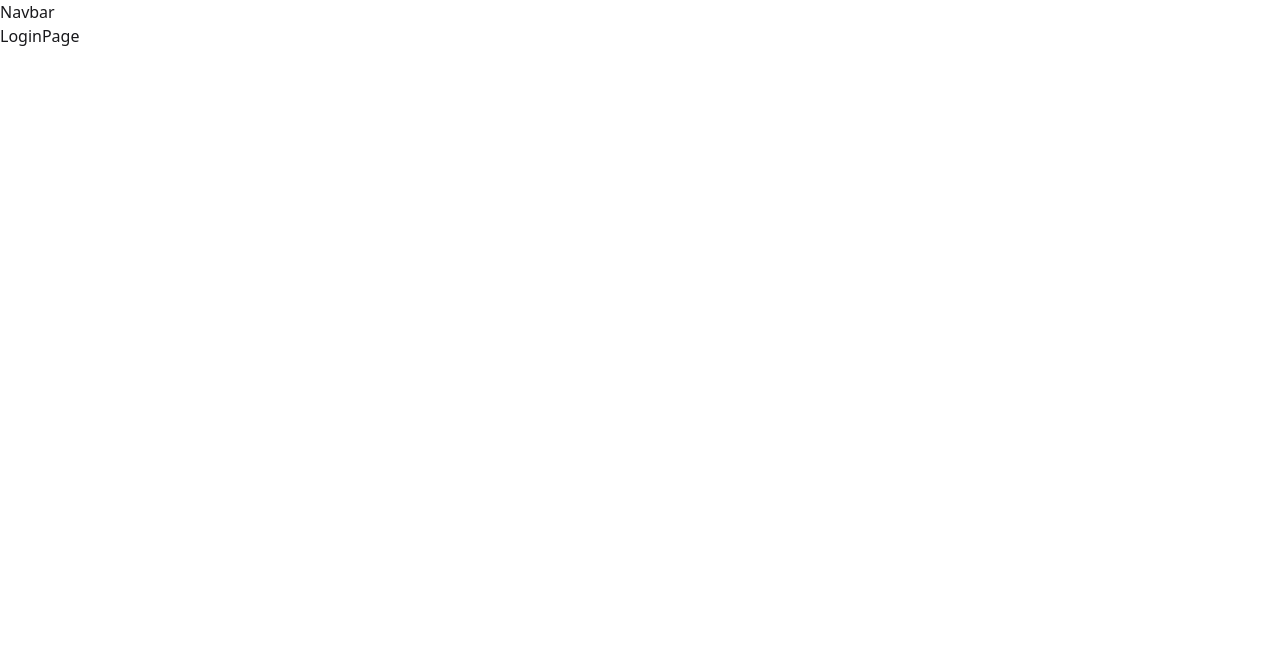
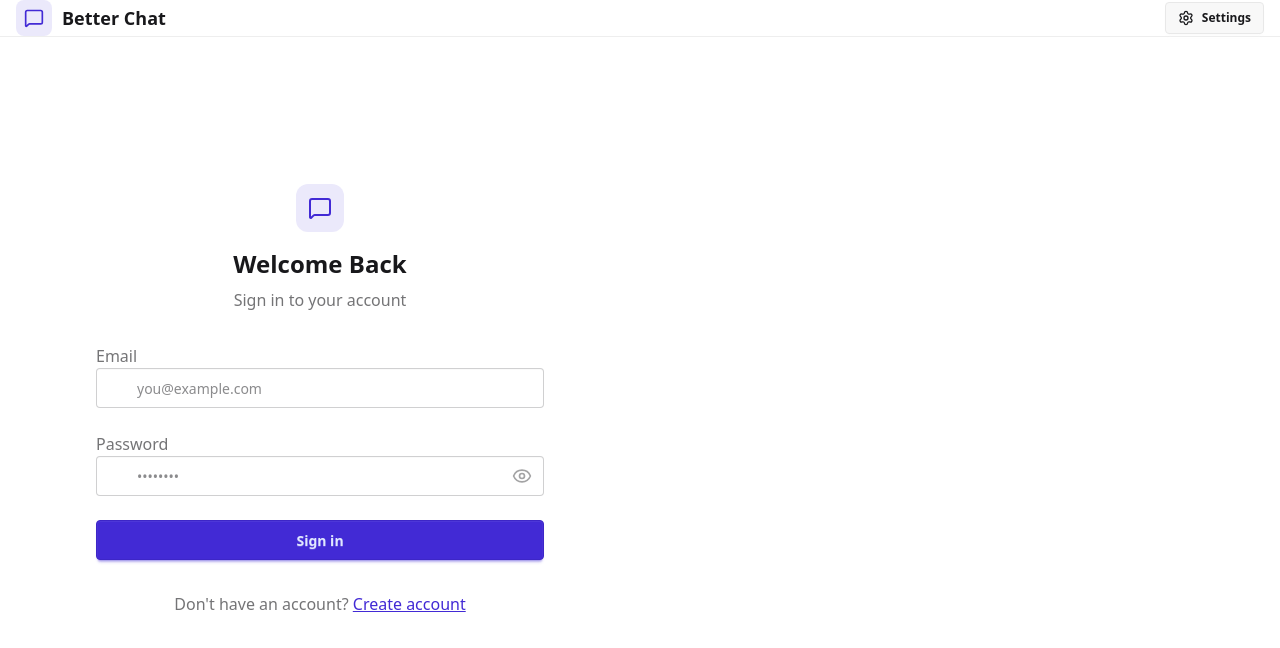
Before and after one commit to Abhijeet231/Better_Chat, a React (Vite) app in the folder client/: page /login in a window 1280 px wide. Shown: the top 648 px of the page. Built offline with nearby package versions, Linux system fonts and the light colour scheme; no server answers.

Commit message:
feat: enhance Navbar and LoginPage with user authentication features and improve useAuthStore functionality

```diff
--- a/client/src/components/Navbar.jsx
+++ b/client/src/components/Navbar.jsx
@@ -1,8 +1,58 @@
-import React from 'react'
+import { LogOut, MessageSquare, Settings, User } from "lucide-react";
+import { useAuthStore } from "../store/useAuthStore.js"
+
+import { Link } from "react-router-dom";
+
 
 const Navbar = () => {
+const {logout, authUser} = useAuthStore();
+
   return (
-    <div>Navbar</div>
+    <header
+    className=" border-b border-base-300 fixed w-full top-0 z-40 backdrop-blur-lg bg-base-100/80"
+    >
+          <div className="container mx-auto px-4 h-1/6 flex justify-between ">
+          <div className="flex items-center justify-between h-full">
+            <Link to="/" className="flex items-center gap-2.5 hover:opacity-80 transition-all" >
+            <div className="w-9 h-9 rounded-lg bg-primary/10 flex items-center justify-center">
+            <MessageSquare className="w-5 h-5 text-primary" />
+
+            </div>
+            <h1 className="text-lg font-bold">Better Chat</h1>
+            </Link>
+
+          </div>
+
+          <div className="flex items-center gap-2">
+            <Link to={"/settings"} className={`btn btn-sm gap-2 transition-colors`} >
+            <Settings className="w-4 h-4" />
+            <span className="hidden sm:inline">Settings</span>
+            </Link>
+
+            {authUser && (
+              <>
+              <Link to={"/profile"} className={`btn btn-sm gap-2`}>
+              <User className="size-5" />
+              <span className="hidden sm:inline">Profile </span>
+
+              </Link>
+
+              <button
+              className="flex gap-2 items-center"
+              onClick={logout}
+              >
+                <LogOut className="size-5"/>
+                Logout
+              </button>
+              </>
+            )}
+
+          </div>
+
+            </div>
+
+
+    </header>
   )
 }
 
--- a/client/src/pages/LoginPage.jsx
+++ b/client/src/pages/LoginPage.jsx
@@ -1,9 +1,117 @@
-import React from 'react'
+import { useState } from "react"
+import { useAuthStore } from "../store/useAuthStore.js";
+import {Eye, EyeOff, Loader2, Lock, Mail, MessageSquare} from "lucide-react"
+import {Link} from "react-router-dom"
 
 const LoginPage = () => {
+ const [showPassword, setShowPassword] = useState(false);
+ const [formData, setFormData] = useState({
+  email:"",
+  password: "",
+ });
+
+ const{login, isLoggingIn} = useAuthStore()
+
+ const handleSubmit = async (e) => {
+  e.preventDefault();
+  login(formData);
+ };
+
   return (
-    <div>LoginPage</div>
-  )
+   <div className="h-screen grid lg:grid-cols-2">
+      {/* Left Side - Form */}
+      <div className="flex flex-col justify-center items-center p-6 sm:p-12">
+        <div className="w-full max-w-md space-y-8">
+          {/* Logo */}
+          <div className="text-center mb-8">
+            <div className="flex flex-col items-center gap-2 group">
+              <div
+                className="w-12 h-12 rounded-xl bg-primary/10 flex items-center justify-center group-hover:bg-primary/20
+              transition-colors"
+              >
+                <MessageSquare className="w-6 h-6 text-primary" />
+              </div>
+              <h1 className="text-2xl font-bold mt-2">Welcome Back</h1>
+              <p className="text-base-content/60">Sign in to your account</p>
+            </div>
+          </div>
+
+          {/* Form */}
+          <form onSubmit={handleSubmit} className="space-y-6">
+            <div className="form-control">
+              <label className="label">
+                <span className="label-text font-medium">Email</span>
+              </label>
+              <div className="relative">
+                <div className="absolute inset-y-0 left-0 pl-3 flex items-center pointer-events-none">
+                  <Mail className="h-5 w-5 text-base-content/40" />
+                </div>
+                <input
+                  type="email"
+                  className={`input input-bordered w-full pl-10`}
+                  placeholder="you@example.com"
+                  value={formData.email}
+                  onChange={(e) => setFormData({ ...formData, email: e.target.value })}
+                />
+              </div>
+            </div>
+
+            <div className="form-control">
+              <label className="label">
+                <span className="label-text font-medium">Password</span>
+              </label>
+              <div className="relative">
+                <div className="absolute inset-y-0 left-0 pl-3 flex items-center pointer-events-none">
+                  <Lock className="h-5 w-5 text-base-content/40" />
+                </div>
+                <input
+                  type={showPassword ? "text" : "password"}
+                  className={`input input-bordered w-full pl-10`}
+                  placeholder="••••••••"
+                  value={formData.password}
+                  onChange={(e) => setFormData({ ...formData, password: e.target.value })}
+                />
+                <button
+                  type="button"
+                  className="absolute inset-y-0 right-0 pr-3 flex items-center"
+                  onClick={() => setShowPassword(!showPassword)}
+                >
+                  {showPassword ? (
+                    <EyeOff className="h-5 w-5 text-base-content/40" />
+                  ) : (
+                    <Eye className="h-5 w-5 text-base-content/40" />
+                  )}
+                </button>
+              </div>
+            </div>
+
+            <button type="submit" className="btn btn-primary w-full" disabled={isLoggingIn}>
+              {isLoggingIn ? (
+                <>
+                  <Loader2 className="h-5 w-5 animate-spin" />
+                  Loading...
+                </>
+              ) : (
+                "Sign in"
+              )}
+            </button>
+          </form>
+
+          <div className="text-center">
+            <p className="text-base-content/60">
+              Don&apos;t have an account?{" "}
+              <Link to="/signup" className="link link-primary">
+                Create account
+              </Link>
+            </p>
+          </div>
+        </div>
+      </div>
+
+
+    </div>
+  );
+
 }
 
-export default LoginPage
+export default LoginPage;
--- a/client/src/store/useAuthStore.js
+++ b/client/src/store/useAuthStore.js
@@ -5,7 +5,7 @@ import toast from "react-hot-toast";
 export const useAuthStore = create((set) => ({
     authUser:null,
     isSigningUp: false,
-    isLoggingIng: false,
+    isLoggingIn: false,
     isUpdatingProfile: false,
 
     isCheckingAuth: true,
@@ -40,4 +40,31 @@ export const useAuthStore = create((set) => ({
         }
     },
 
+    login: async(data) => {
+        set({isLoggingIn: true})
+        try {
+          const res =  await axiosInstance.post("/auth/login", data);
+            set({authUser: res.data});
+            toast.success("User Logged in!")
+        } catch (error) {
+            toast.error("Error while logging in!")
+        }finally{
+            set({isLoggingIn: false})
+        }
+    },
+
+
+    logout: async () => {
+        try {
+            await axiosInstance.post("/auth/logout");
+            set({authUser: null});
+            toast.success("Logged out successfully")
+
+        } catch (error) {
+            toast.error(error.response.data.message);
+        }
+    },
+
+
+
 }));
```
Also changed, not shown: 1 other file (tests, documents, lock files or other folders).
